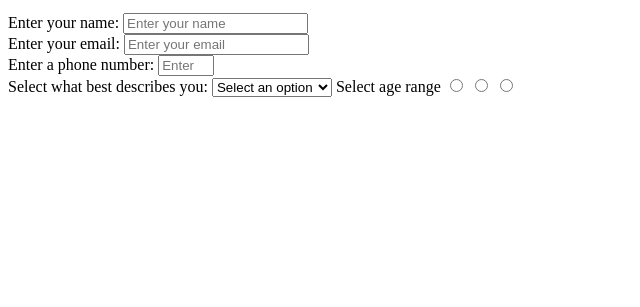
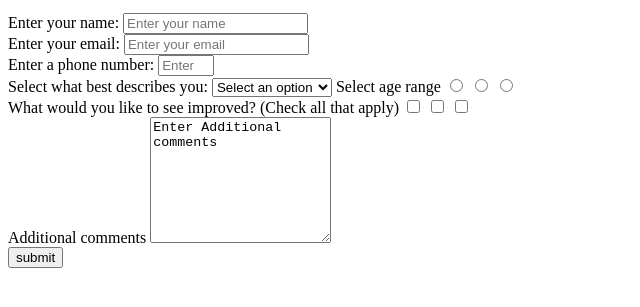
Before and after one commit to Apiyo4/MicroverseTrialOne, a plain HTML site: page HTML Project/index.html in a window 1280 px wide. Shown: the part 101-408 px from the top of the page, without its empty margins (0-640 px from the left). Drawn offline with Linux system fonts and the light colour scheme.

Commit message:
Did step 14-16

```diff
--- a/HTML Project/index.html
+++ b/HTML Project/index.html
@@ -31,6 +31,17 @@
             <input type="radio" name="age" value="Less than 18">
             <input type="radio" name="age" value="Less than 40">
             <input type="radio" name="age" value="Too old">
+            <br />
+            <label> What would you like to see improved? (Check all that apply)</label>
+            <input type='checkbox' value='Open source community'/>
+            <input type='checkbox' value='City meetups'/>
+            <input type='checkbox' value='Challenges'/>
+            <br />
+            <label>Additional comments</label>
+            <textarea rows='8' columns='120'>Enter Additional comments</textarea>
+            <br />
+            <input type='button' id='submit' value= 'submit' />
+
         </form>
     </body>
 </html>
```
